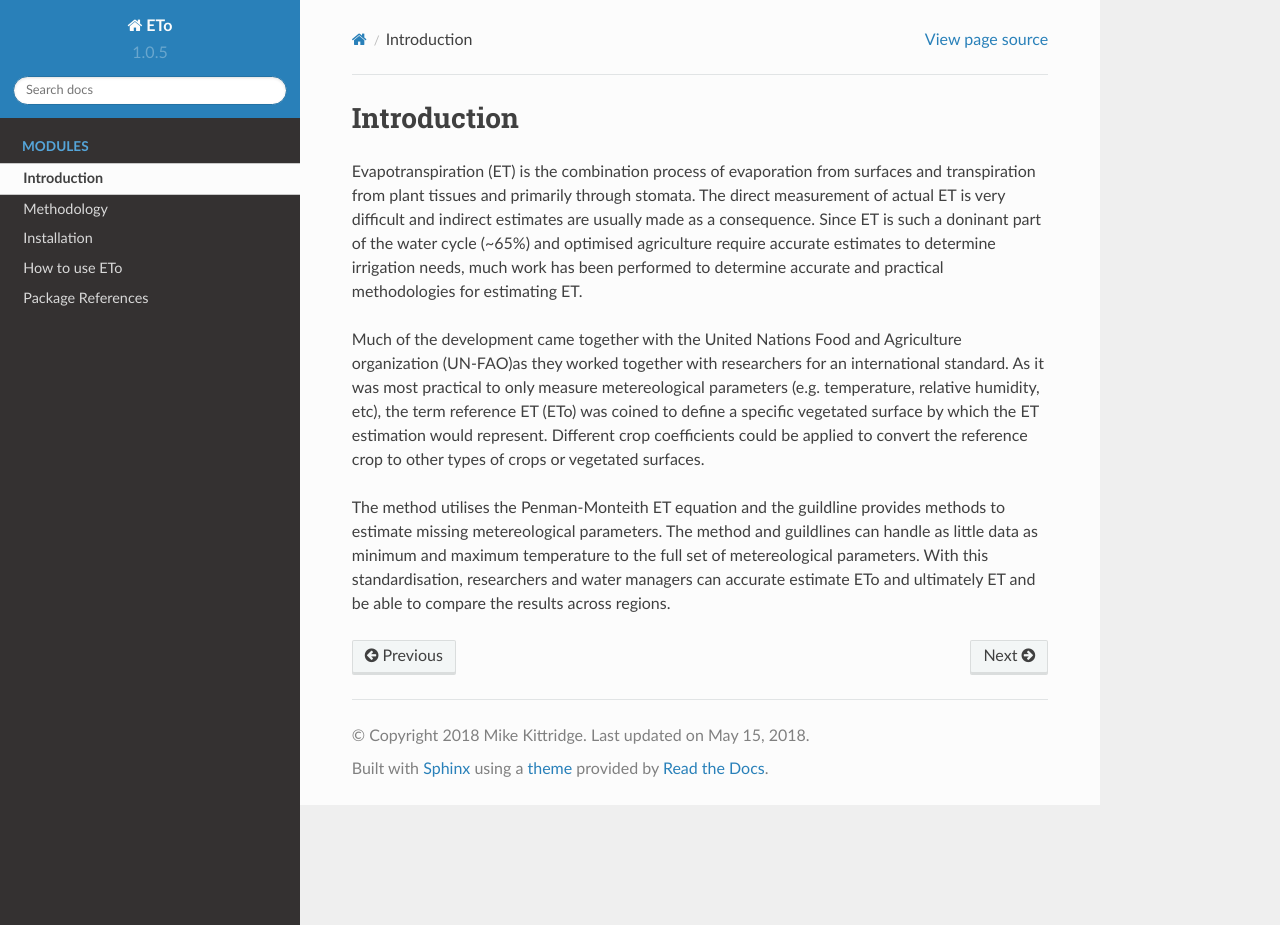
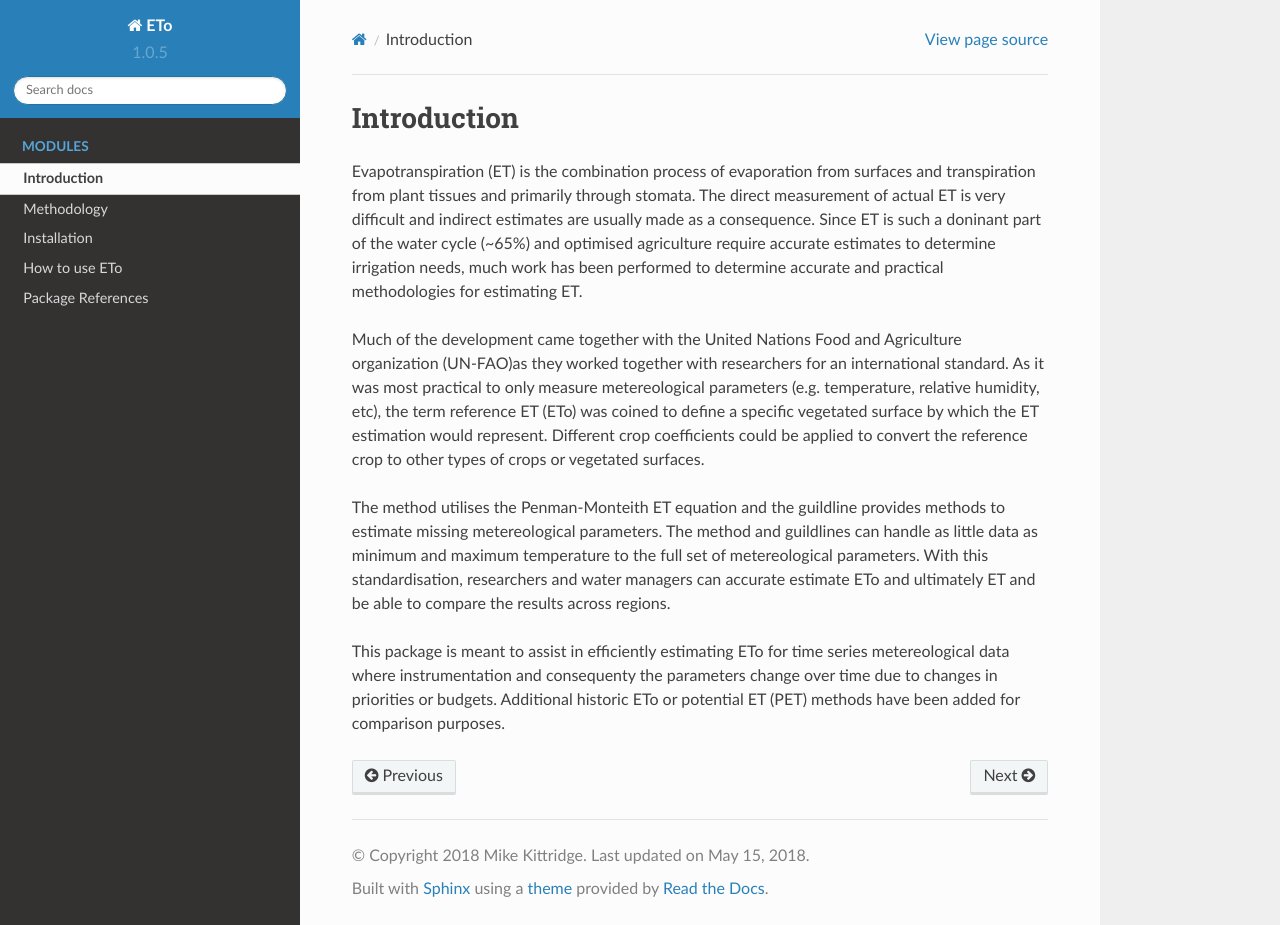
Before and after one commit to Evapotranspiration/ETo, a Sphinx documentation site: the page built from sphinx/source/intro.rst, in a window 1280 px wide and 925 px high. Built offline with Sphinx 7.4.7 and the Read the Docs theme 2.0.0, drawn with Linux system fonts in a browser that asks for light colours; pages that are not in the unit, such as notebooks, are missing from menus.

Commit message:
intro update

```diff
--- a/sphinx/source/intro.rst
+++ b/sphinx/source/intro.rst
@@ -6,3 +6,5 @@ Evapotranspiration (ET) is the combination process of evaporation from surfaces
 Much of the development came together with the United Nations Food and Agriculture organization (UN-FAO)as they worked together with researchers for an international standard. As it was most practical to only measure metereological parameters (e.g. temperature, relative humidity, etc), the term reference ET (ETo) was coined to define a specific vegetated surface by which the ET estimation would represent. Different crop coefficients could be applied to convert the reference crop to other types of crops or vegetated surfaces.
 
 The method utilises the Penman-Monteith ET equation and the guildline provides methods to estimate missing metereological parameters. The method and guildlines can handle as little data as minimum and maximum temperature to the full set of metereological parameters. With this standardisation, researchers and water managers can accurate estimate ETo and ultimately ET and be able to compare the results across regions.
+
+This package is meant to assist in efficiently estimating ETo for time series metereological data where instrumentation and consequenty the parameters change over time due to changes in priorities or budgets. Additional historic ETo or potential ET (PET) methods have been added for comparison purposes.
```
